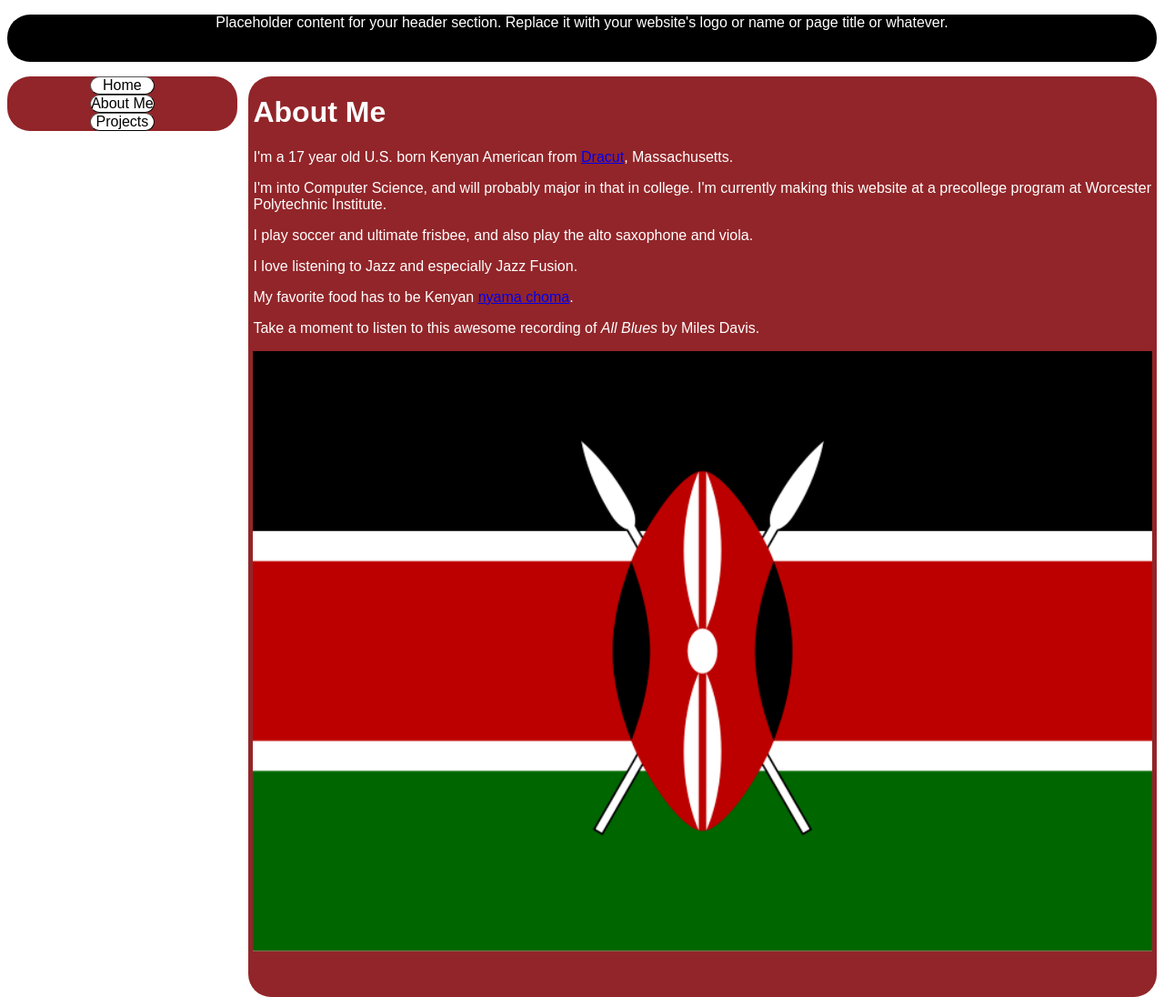
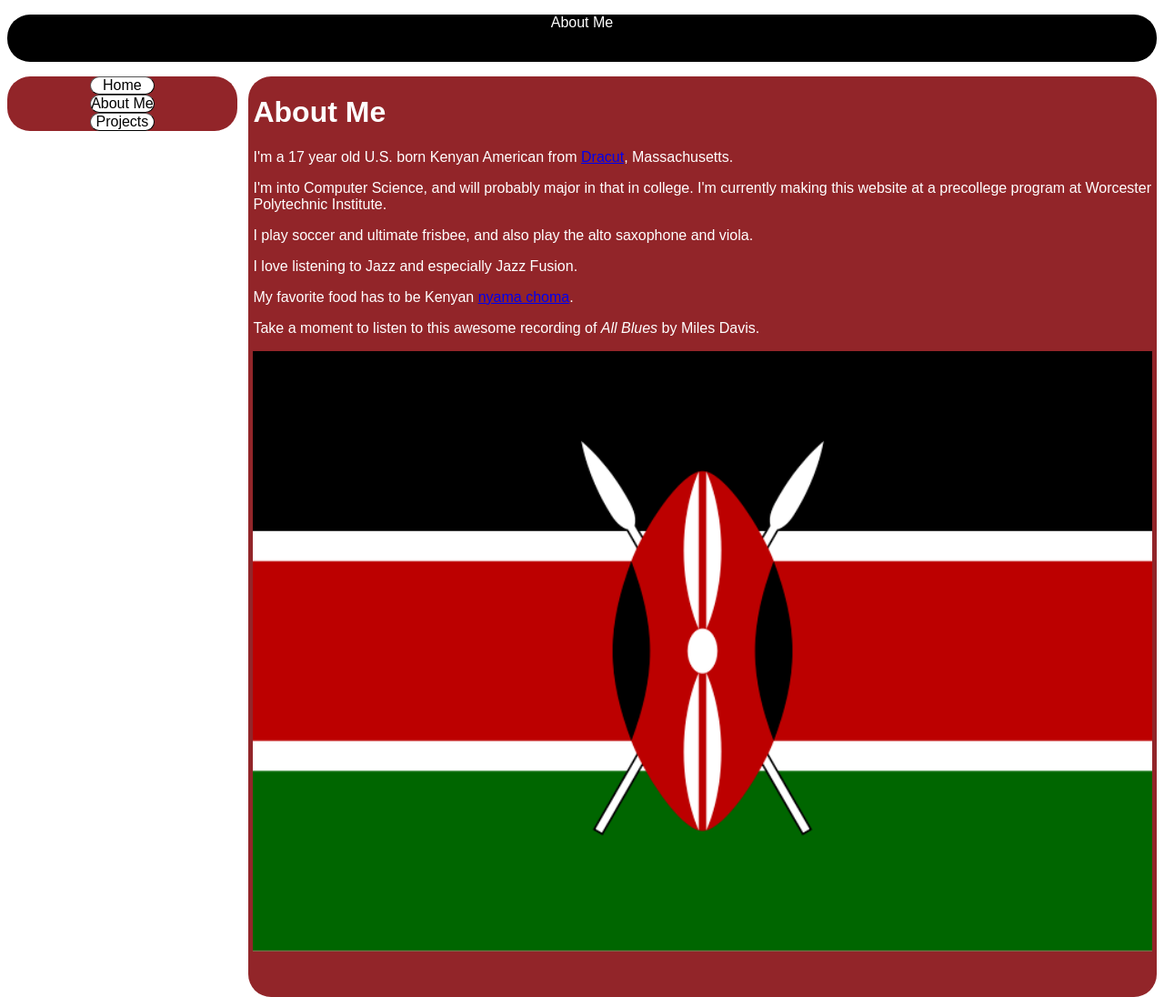
Before and after one commit to JustALetterShor/public_html, a plain HTML site: page aboutme.html in a window 1280 px wide. Shown: the top 1096 px of the page at 91% size. Drawn offline with Linux system fonts and the light colour scheme.

Commit message:
kakamega

```diff
--- a/aboutme.html
+++ b/aboutme.html
@@ -18,8 +18,7 @@
             <!-- start of header section: insert your logo, etc, here -->
 
             <p>
-                Placeholder content for your header section. Replace it with your website's logo or name or page title
-                or whatever.
+               About Me
             </p>
             <p>&nbsp;</p>
 
```
Also changed, not shown: projects.html (+1 -2 lines).
